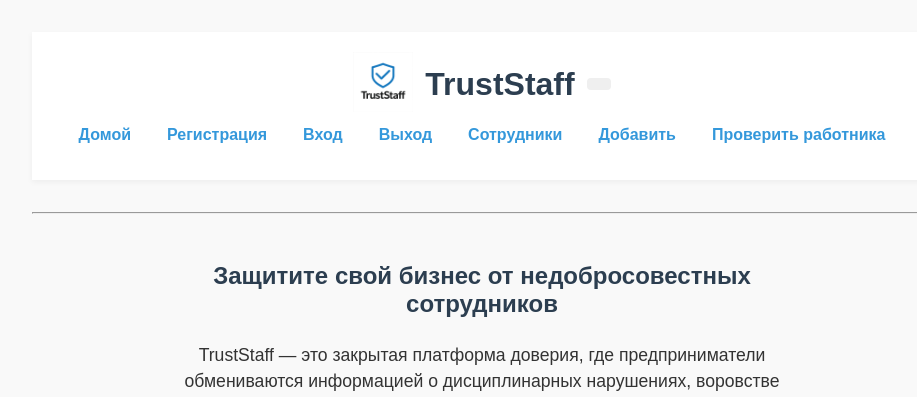
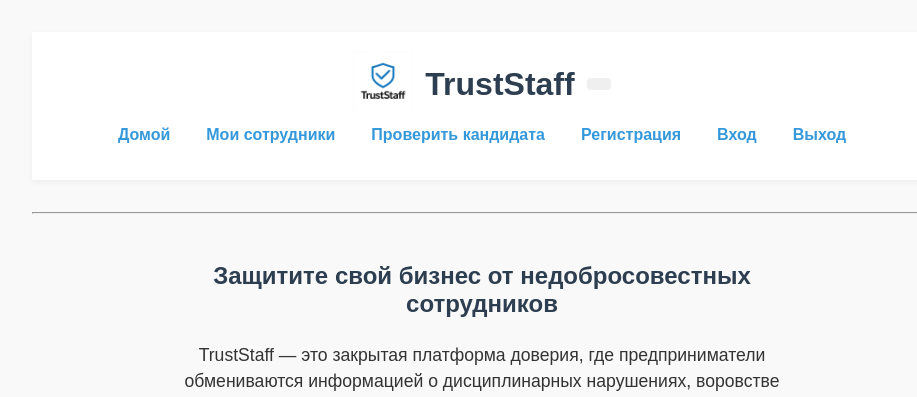
Before and after one commit to Pop228822/truststaff, a FastAPI app: page / in a window 1280 px wide. Shown: the top 397 px of the page, without its empty margins (158-1075 px from the left). Run offline with FastAPI, Linux system fonts and the light colour scheme; data comes from the database, SQL or seed files in the repository.

Commit message:
frontend

```diff
--- a/templates/header.html
+++ b/templates/header.html
@@ -11,12 +11,11 @@
     </div>
     <nav class="navbar" id="main-nav">
       <a href="/">Домой</a>
+      <a href="/employees">Мои сотрудники</a>
+      <a href="/check">Проверить кандидата</a>
       <a href="/register">Регистрация</a>
       <a href="/login">Вход</a>
       <a href="/logout">Выход</a>
-      <a href="/employees">Сотрудники</a>
-      <a href="/add-employee">Добавить</a>
-      <a href="/check">Проверить работника</a>
     </nav>
   </div>
 </header>
```
Also changed, not shown: templates/employees.html (+11 -1 lines).
